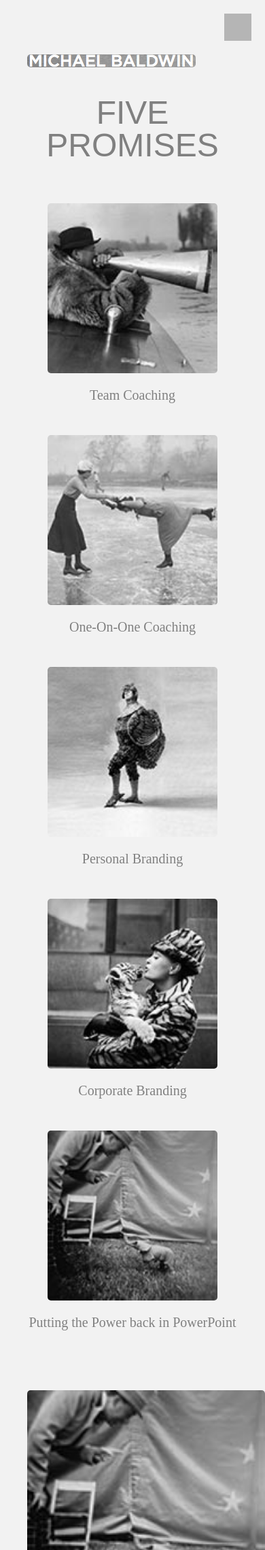
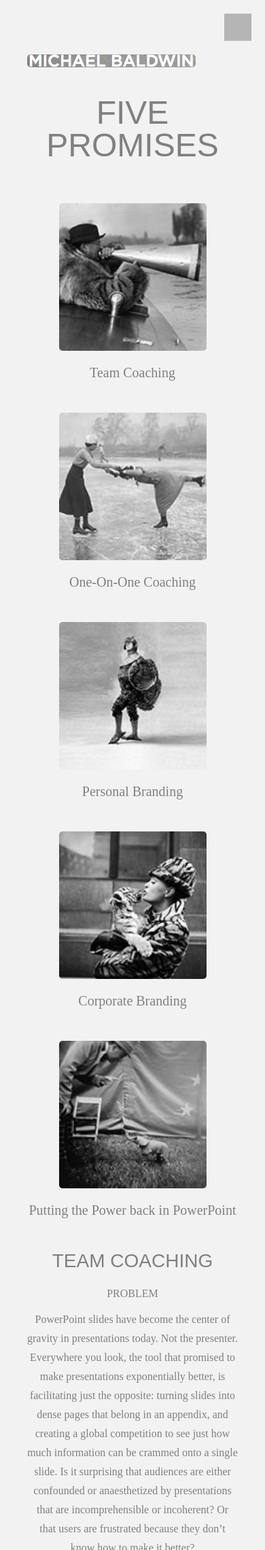
Before and after one commit to Lightmatter/Baldwin, a PHP site: page /five_things.html in a window 390 px wide. Shown: the top 2280 px of the page at 68% size. Run offline with PHP 8.4, Linux system fonts and the light colour scheme; some libraries are stand-ins or nearby versions; some web fonts are replaced.

Commit message:
responsive for five promises

```diff
--- a/assets/css/screen.css
+++ b/assets/css/screen.css
@@ -143,31 +143,64 @@ article, aside, details, figcaption, figure, footer, header, hgroup, menu, nav,
   color: gray;
 }
 
-@media (max-width: 768px) {
-  /* line 63, ../sass/_five_things.scss */
-  .five-promises {
-    padding: 40px;
+@media (max-width: 1824px) {
+  /* line 61, ../sass/_five_things.scss */
+  .image-wrapper-large img {
+    width: 70%;
+  }
+}
+@media (max-width: 1224px) {
+  /* line 69, ../sass/_five_things.scss */
+  .image-wrapper .small-promise {
+    width: 100%;
   }
 
-  /* line 68, ../sass/_five_things.scss */
-  .image-wrapper .small-promise {
-    height: 250px;
-    width: 250px;
+  /* line 74, ../sass/_five_things.scss */
+  .image-wrapper-large img {
+    width: 70%;
   }
 }
 @media (max-width: 1024px) {
-  /* line 88, ../sass/_five_things.scss */
+  /* line 81, ../sass/_five_things.scss */
   .promise-text {
     text-align: center;
     margin-bottom: 10px;
   }
 
-  /* line 94, ../sass/_five_things.scss */
+  /* line 86, ../sass/_five_things.scss */
   .five-promises {
     padding: 40px;
   }
 
-  /* line 103, ../sass/_five_things.scss */
+  /* line 91, ../sass/_five_things.scss */
+  .image-wrapper .small-promise {
+    width: 100%;
+  }
+  /* line 95, ../sass/_five_things.scss */
+  .image-wrapper p {
+    font-size: 20px;
+  }
+
+  /* line 99, ../sass/_five_things.scss */
+  .image-wrapper-large {
+    display: none;
+  }
+  /* line 101, ../sass/_five_things.scss */
+  .image-wrapper-large img {
+    width: 50%;
+  }
+}
+@media (max-width: 768px) {
+  /* line 114, ../sass/_five_things.scss */
+  .five-promises {
+    padding: 40px;
+  }
+
+  /* line 124, ../sass/_five_things.scss */
+  .image-wrapper .small-promise {
+    width: 70%;
+  }
+  /* line 128, ../sass/_five_things.scss */
   .image-wrapper p {
     font-size: 20px;
   }
@@ -241,44 +274,38 @@ article, aside, details, figcaption, figure, footer, header, hgroup, menu, nav,
 
 /* END TITLE TEXT */
 /* IMAGE WRAPPER */
-/* line 82, ../sass/screen.scss */
-.image-wrapper-large img {
-  height: 350px;
-  width: 350px;
-}
-
-/* line 87, ../sass/screen.scss */
+/* line 84, ../sass/screen.scss */
 .image-wrapper-long img {
   height: 100%;
   width: 100%;
 }
 
 @media (max-width: 1024px) {
-  /* line 102, ../sass/screen.scss */
+  /* line 97, ../sass/screen.scss */
   .image-wrapper-long img {
     width: 55%;
     height: 55%;
   }
 }
-/* line 115, ../sass/screen.scss */
+/* line 110, ../sass/screen.scss */
 .margin-top-60 {
   margin-top: 60px;
 }
 
 /* END IMAGE WRAPPER */
 /* SIDEBAR STYLING */
-/* line 123, ../sass/screen.scss */
+/* line 118, ../sass/screen.scss */
 .menu-wrap {
   font-family: 'Lato', 'sans-serif';
 }
 
-/* line 127, ../sass/screen.scss */
+/* line 122, ../sass/screen.scss */
 .bottom-menu {
   position: absolute;
   bottom: 0;
 }
 
-/* line 132, ../sass/screen.scss */
+/* line 127, ../sass/screen.scss */
 .italic {
   font-style: italic;
 }
--- a/assets/sass/_five_things.scss
+++ b/assets/sass/_five_things.scss
@@ -53,11 +53,34 @@
 
 
 
-@media(max-width: 768px) {
+//between 1200 and 1224 the .small-promise images enlargen slightly
+//unsure why.
 
+@media(max-width : 1824px) {
+.image-wrapper-large {
+        img {
+            width:70%;
+        }
+    }
+}
+
+@media(max-width: 1224px) {
+    .image-wrapper {
+        .small-promise{
+            width:100%;
+        }
+    }
+    .image-wrapper-large {
+        img {
+            width:70%;
+        }
+    }
+}
+
+@media(max-width: 1024px) {
     .promise-text {
-        // text-align:center;
-        // margin-bottom:80px;
+        text-align:center;
+        margin-bottom:10px;
     }
 
     .five-promises {
@@ -66,42 +89,51 @@
     .image-wrapper {
 
         .small-promise {
-            height:250px;
-            width:250px;
-        }
-
-        // p {
-        //     font-size:50px;
-        // }
-    }
-
-    // .image-wrapper-large {
-    //     .main-promise {
-    //         height: 100px;
-    //         width: 100px;
-    //     }
-    // }
-}
-
-@media(max-width: 1024px) {
-
-    .promise-text {
-        text-align:center;
-        margin-bottom:10px;
-    }
-
-
-    .five-promises {
-        padding:40px;
-    }
-    .image-wrapper {
-
-        .small-promise {
-
+            width:100%;
         }
 
         p {
             font-size:20px;
         }
     }
+    .image-wrapper-large {
+        display:none;
+        img {
+
+            width:50%;
+        }
+    }
 }
+
+@media(max-width: 768px) {
+
+    .promise-text {
+
+    }
+
+    .five-promises {
+        padding:40px;
+    }
+
+    .highlight {
+        // display:none;
+    }
+
+    .image-wrapper {
+
+        .small-promise {
+            width:70%;
+        }
+
+        p {
+            font-size:20px;
+        }
+    }
+
+    .image-wrapper-large {
+        img {
+            // height:90%;
+            // width:90%;
+        }
+    }
+}
--- a/assets/sass/screen.scss
+++ b/assets/sass/screen.scss
@@ -79,23 +79,18 @@
 /* IMAGE WRAPPER */
 
 
-.image-wrapper-large img {
-    height: 350px;
-    width: 350px;
-}
+
 
 .image-wrapper-long img {
     height:100%;
     width:100%;
 }
 
-
-
-@media(max-width: 768px) {
-    .image-wrapper-long img {
-        // width: 75%;
-        // height: 75%
-    }
+@media(max-width: 1224px) {
+ .image-wrapper-long img {
+    // width: 99%;
+    // height: 99%;
+}
 }
 
 @media(max-width: 1024px) {
@@ -105,11 +100,11 @@
     }
 }
 
-@media(max-width: 1224px) {
-   .image-wrapper-long img {
-    // width: 99%;
-    // height: 99%;
-}
+@media(max-width: 768px) {
+    .image-wrapper-long img {
+        // width: 75%;
+        // height: 75%
+    }
 }
 
 .margin-top-60 {
--- a/five_things.html
+++ b/five_things.html
@@ -76,7 +76,7 @@
 
           <div class="col-md-1"></div>
 
-          <div class="col-sm-4 col-md-2 highlight">
+          <div class="col-xs-12 col-sm-4 col-md-2 highlight">
             <div class="image-wrapper">
              <img class='promise-preview small-promise' src='assets/img/five-things/team-coaching-thumb.jpg'>
              <p>Team Coaching</p>
```
